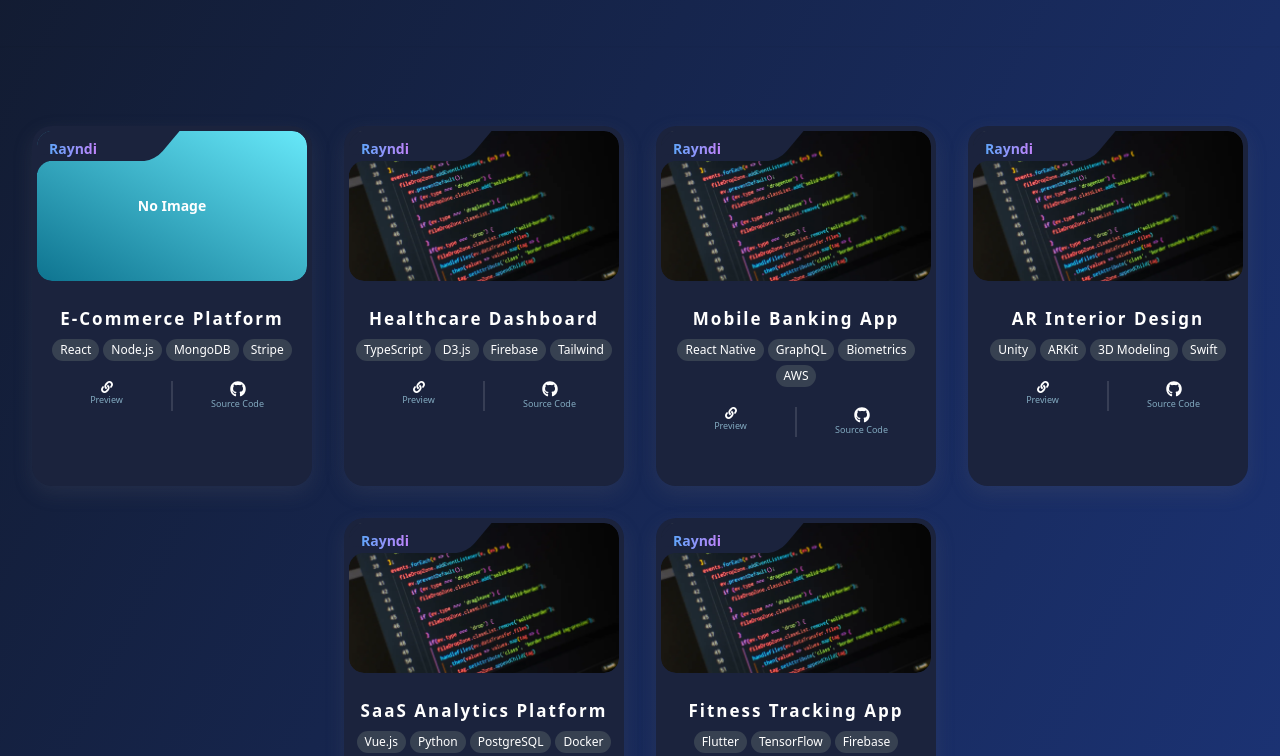
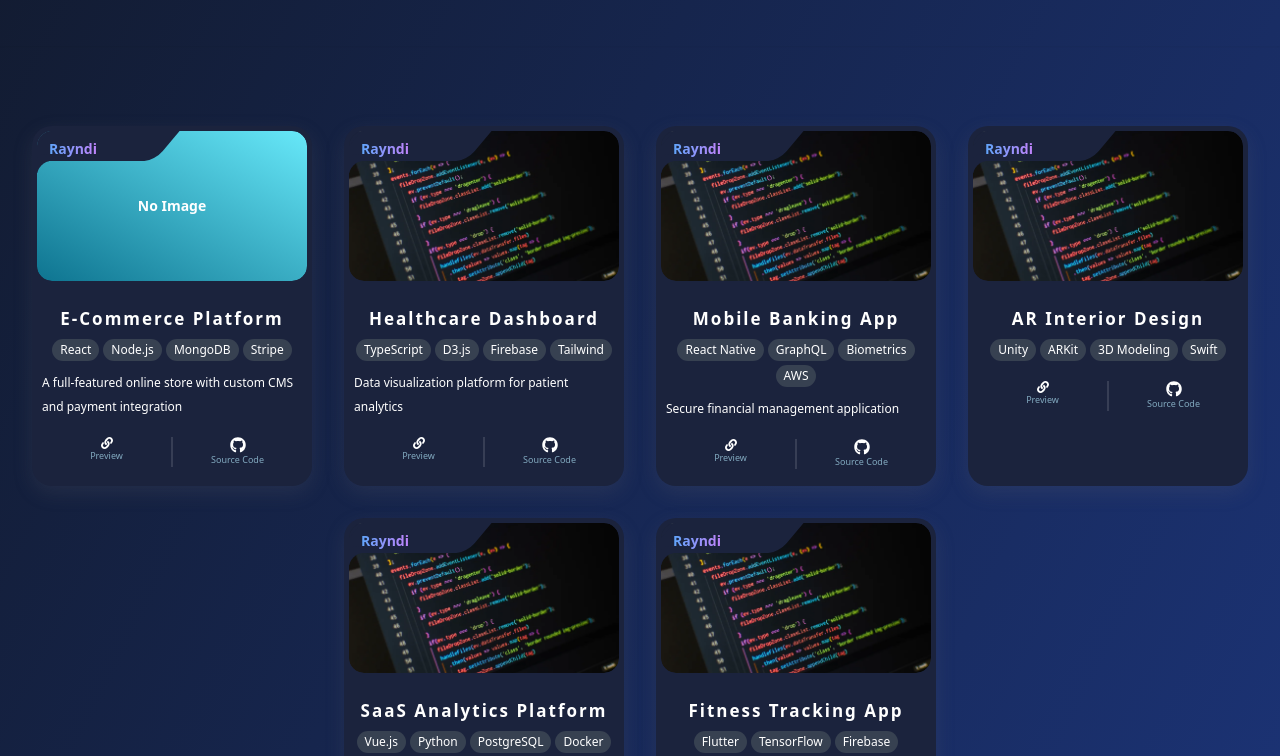
Before and after one commit to somu46/rayndi, a React (Create React App) app: page /work in a window 1280 px wide. Shown: the part 652-1408 px from the top of the page. Built offline with nearby package versions, Linux system fonts and the light colour scheme.

Commit message:
`Removed unused Tailwind configuration and CSS for 3D card flip effect`

```diff
--- a/src/Components/UIVerse/ProjectsCard.js
+++ b/src/Components/UIVerse/ProjectsCard.js
@@ -49,6 +49,11 @@
                 </span>
               ))}
             </div>
+            <div className=" mt-2 ">
+                <span className="text-[12px] text-white ">
+                  {description}
+                </span>
+            </div>
 
             <div className="flex justify-between mt-[20px]">
               <div className="flex-1 text-center px-[5px] text-[rgba(170,222,243,0.721)]">
@@ -81,11 +86,6 @@
             </div>
           </div>
         </div>
-
-        {/* Back Side */}
-        <div className="absolute w-full h-full rounded-[20px] bg-[#1b233d] p-6 backface-hidden rotate-y-180 flex items-center justify-center text-center text-white text-sm">
-          {description || "No description provided."}
-        </div>
       </div>
     </div>
   );
--- a/src/Pages/Work/Work.jsx
+++ b/src/Pages/Work/Work.jsx
@@ -39,7 +39,7 @@
     {
       id: 4,
       title: "AR Interior Design",
-      description: "Augmented reality app for home decoration",
+      // description: "Augmented reality app for home decoration",
       tags: ["Unity", "ARKit", "3D Modeling", "Swift"],
       image: demo,
       link: "#",
--- a/tailwind.config.js
+++ b/tailwind.config.js
@@ -5,27 +5,10 @@
   ],
   theme: {
     extend: {
-      rotate: {
-        'y-180': '180deg',
-      },
+
     },
   },
   plugins: [
-    function ({ addUtilities }) {
-      addUtilities({
-        '.perspective': {
-          perspective: '1000px',
-        },
-        '.transform-style-preserve-3d': {
-          transformStyle: 'preserve-3d',
-        },
-        '.backface-hidden': {
-          backfaceVisibility: 'hidden',
-        },
-        '.rotate-y-180': {
-          transform: 'rotateY(180deg)',
-        },
-      });
-    },
+
   ],
 };
```
